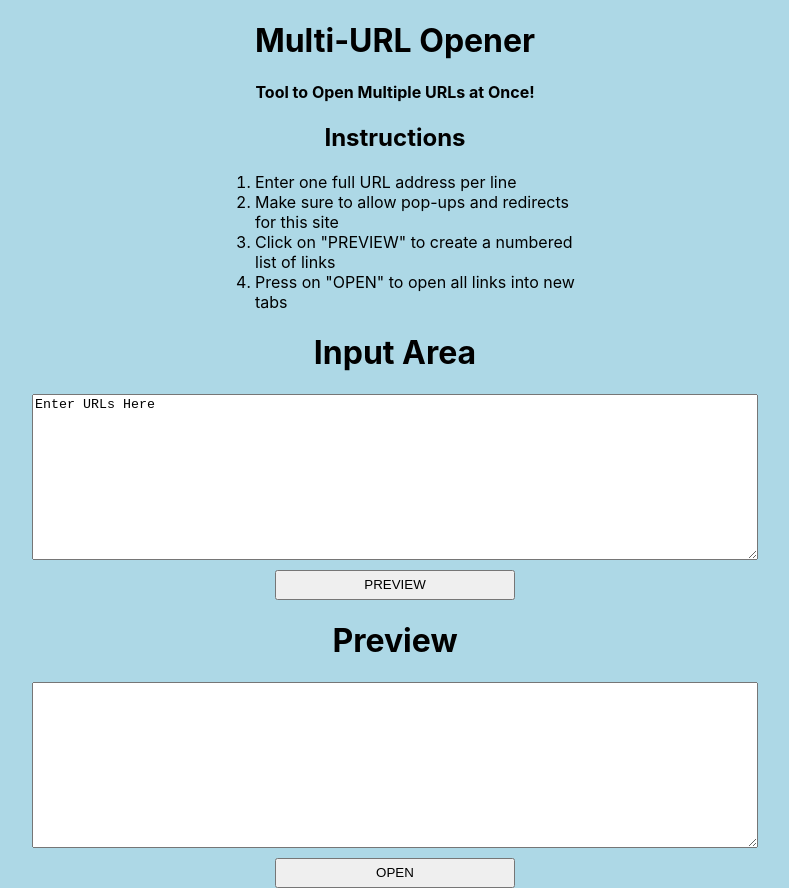
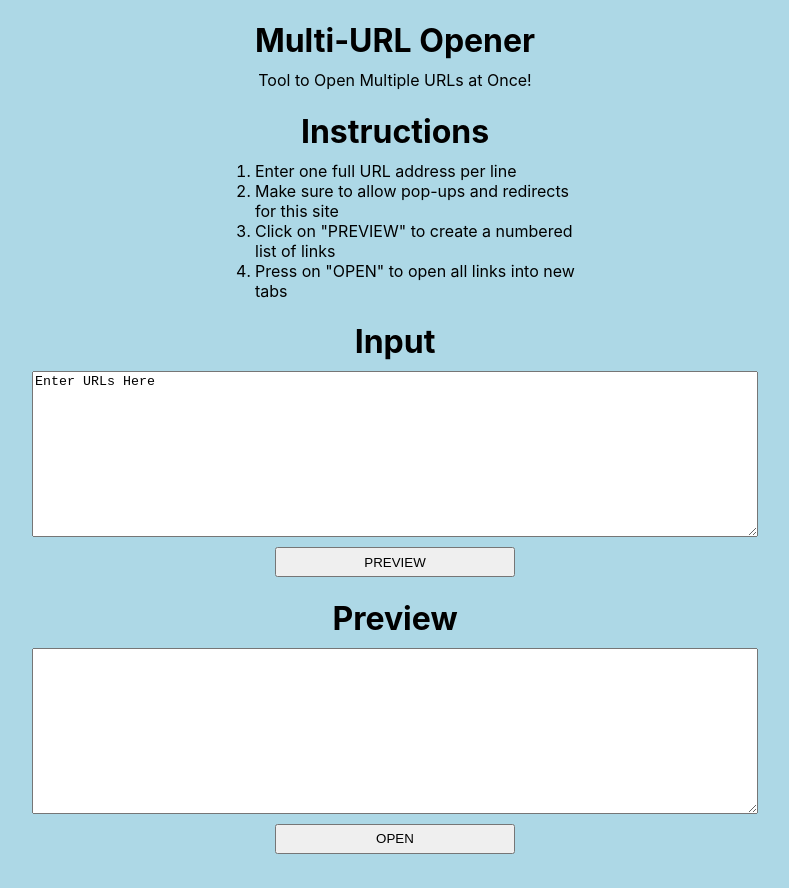
Before and after one commit to hung-dinh-nguyen/multi-url-opener, a React (Create React App) app: page / in a window 1280 px wide. Shown: the whole page, without its empty margins (245-1034 px from the left). After the commit the page ends 854 px from the top, so only its background shows below. Built offline with nearby package versions, Linux system fonts and the light colour scheme.

Commit message:
Finalized the basics of tool
Intro, instructions, input, preview, buttons, functions, styles, and format

```diff
--- a/src/App.css
+++ b/src/App.css
@@ -58,3 +58,17 @@ ol {
 li {
   text-align: left;
 }
+
+
+h1 {
+  margin-bottom: 10px;
+}
+
+h2 {
+  margin-top: 0px;
+  margin-bottom: 0px;
+}
+
+p {
+  margin-top: 0px;
+}
--- a/src/App.js
+++ b/src/App.js
@@ -13,23 +13,6 @@ http://web.archive.org/web/20101224003257/http://webmasters.stackexchange.com/
 http://example/cat/http://example/dog`
 */
 
-
-/*
-const re_url = /((([A-Za-z]{3,9}:(?:\/\/)?)(?:[-;:&=\+\$,\w]+@)?[A-Za-z0-9.-]+(:[0-9]+)?|(?:www.|[-;:&=\+\$,\w]+@)[A-Za-z0-9.-]+)((?:\/[\+~%\/.\w-_]*)?\??(?:[-\+=&;%@.\w_]*)#?(?:[\w]*))?)/ig
-
-function inputParser(input) {
-    return input.match(re_url)
-}
-
-var arrUrls = inputParser(input_ex)
-console.log(arrUrls)
-
-function openLinks(urls) {
-    for (let link in urls) {
-        window.open(link, "_blank");
-    }
-}
-*/
 
 class App extends React.Component{
   constructor(props) {
@@ -90,9 +73,9 @@ class App extends React.Component{
     <div className="App">
         <div className="intro">
           <h1>Multi-URL Opener</h1>
-            <h4>Tool to Open Multiple URLs at Once!</h4>
+            <p>Tool to Open Multiple URLs at Once!</p>
           <div className="instructions">
-            <h2>Instructions</h2>
+            <h1>Instructions</h1>
               <ol>
                 <li>Enter one full URL address per line</li>
                 <li>Make sure to allow pop-ups and redirects for this site</li>
--- a/src/components/url-parser/url-parser.js
+++ b/src/components/url-parser/url-parser.js
@@ -4,7 +4,7 @@ import './url-parser.css'
 const UrlParser = (props) => {
     return (
         <div className='input-div'>
-            <h1>Input Area</h1>
+            <h1>Input</h1>
             <textarea
                 id='input-text'
                 className='input-text'
```
